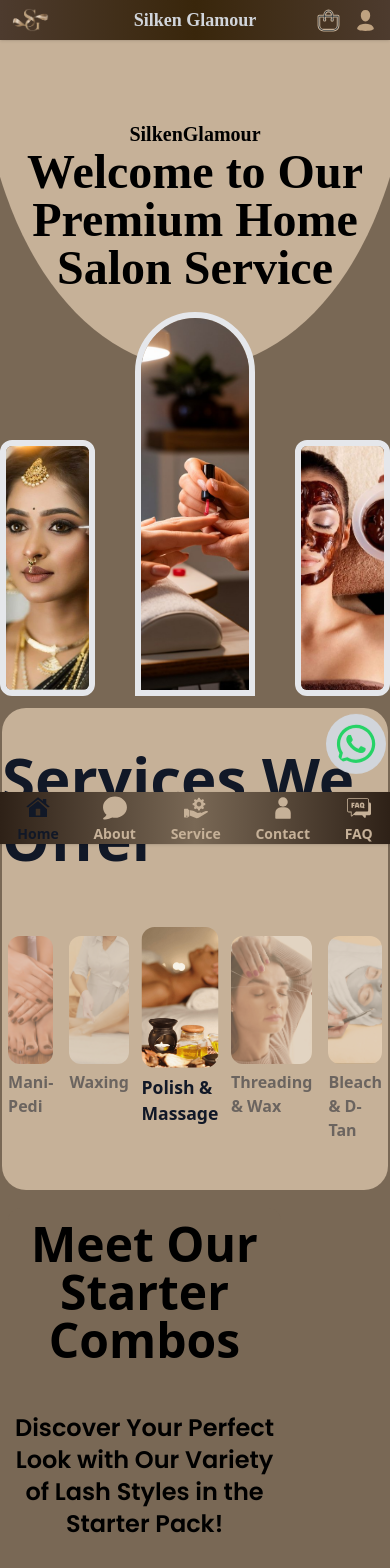
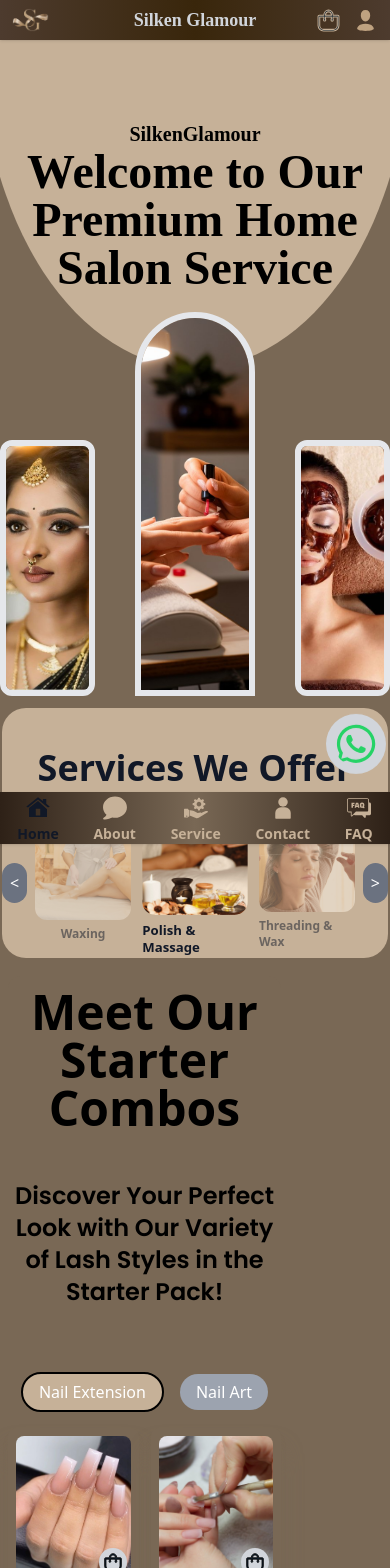
Before and after one commit to Harsh8118-ai/SilkenGlamour, a React (Vite) app in the folder Frontend/: page / in a window 390 px wide. Shown: the top 1568 px of the page. Built offline with nearby package versions, Linux system fonts and the light colour scheme.

Commit message:
Final Code

```diff
--- /dev/null
+++ b/Frontend/src/components/Home/HeroSection.jsx
@@ -0,0 +1,49 @@
+import React from 'react'
+import { Link } from 'react-router-dom'
+
+export default function HeroSection() {
+  return (
+    <>
+    <div className="relative h-full w-full overflow-x-hidden">
+          {/* Curved Background */}
+          <div
+            className="absolute top-0 left-0 w-full h-[50%] bg-MainBGColorYellow"
+            style={{ clipPath: 'ellipse(55% 100% at 50% 0%)' }}
+          ></div>
+
+          {/* Content */}
+          <div className="relative h-full w-full text-center pt-20">
+            <p className='text-xl font-bold text-black font-Logo'>SilkenGlamour</p>
+            <h1 className="text-5xl font-bold text-black mb-5 font-Logo">
+              Welcome to Our <br /> Premium Home Salon Service
+            </h1>
+            <div className='flex items-center justify-center w-full gap-10'>
+              <Link to="/service">
+                <img
+                  src="/Home/Makeup Home.jpg"
+                  alt=""
+                  className="w-64 h-64 rounded-xl border-[6px] border-[000000] object-cover transform hover:opacity-80 hover:border-white mt-32"
+                />
+              </Link>
+
+              <Link to="/service">
+                <img
+                  src="/Home/Banner Mirror.jpeg"
+                  alt=""
+                  className="w-80 h-96 rounded-t-full border-[6px] border-[000000] object-cover transform hover:opacity-95 hover:border-white"
+                />
+              </Link>
+
+              <Link to="/service">
+                <img
+                  src="/Home/Facial Home.jpg"
+                  alt=""
+                  className="w-64 h-64 rounded-xl border-[6px] border-[000000] object-cover transform hover:opacity-80 hover:border-white mt-32"
+                />
+              </Link>
+            </div>
+          </div>
+        </div>
+    </>
+  )
+}
--- a/Frontend/src/components/Home/Home.jsx
+++ b/Frontend/src/components/Home/Home.jsx
@@ -5,6 +5,8 @@ import { useAuth } from '../../Store/auth';
 import HomeService from './HomeService';
 import HomeStarterCombo from './Home Starter Combo';
 import WebCartLayout from '../Cart/WebCartLayout';
+import HeroSection from './HeroSection';
+import HomeServiceMobile from './HomeServiceMobile';
 
 export default function Home() {
   const [isCartOpen, setIsCartOpen] = useState(false); // State to toggle cart visibility
@@ -217,50 +219,14 @@ export default function Home() {
         </div>
 
         {/* HERO SECTION */}
-        <div className="relative h-full w-full overflow-x-hidden">
-          {/* Curved Background */}
-          <div
-            className="absolute top-0 left-0 w-full h-[50%] bg-MainBGColorYellow"
-            style={{ clipPath: 'ellipse(55% 100% at 50% 0%)' }}
-          ></div>
-
-          {/* Content */}
-          <div className="relative h-full w-full text-center pt-20">
-            <p className='text-xl font-bold text-black font-Logo'>SilkenGlamour</p>
-            <h1 className="text-5xl font-bold text-black mb-5 font-Logo">
-              Welcome to Our <br /> Premium Home Salon Service
-            </h1>
-            <div className='flex items-center justify-center w-full gap-10'>
-              <Link to="/service">
-                <img
-                  src="/Home/Makeup Home.jpg"
-                  alt=""
-                  className="w-64 h-64 rounded-xl border-[6px] border-[000000] object-cover transform hover:opacity-80 hover:border-white mt-32"
-                />
-              </Link>
-
-              <Link to="/service">
-                <img
-                  src="/Home/Banner Mirror.jpeg"
-                  alt=""
-                  className="w-80 h-96 rounded-t-full border-[6px] border-[000000] object-cover transform hover:opacity-95 hover:border-white"
-                />
-              </Link>
-
-              <Link to="/service">
-                <img
-                  src="/Home/Facial Home.jpg"
-                  alt=""
-                  className="w-64 h-64 rounded-xl border-[6px] border-[000000] object-cover transform hover:opacity-80 hover:border-white mt-32"
-                />
-              </Link>
-            </div>
-          </div>
-        </div>
+        <HeroSection />
 
         {/* SERVICES */}
-        <div className='bg-MainBGColorYellow rounded-3xl m-0.5 mt-3'>
+        <div className='hidden sm:block bg-MainBGColorYellow rounded-3xl m-0.5 mt-3'>
           <HomeService />
+        </div>
+        <div className='sm:hidden bg-MainBGColorYellow rounded-3xl m-0.5 mt-3'>
+          <HomeServiceMobile />
         </div>
 
         {/* COMBO PACK SECTION */}
--- /dev/null
+++ b/Frontend/src/components/Home/HomeServiceMobile.jsx
@@ -0,0 +1,88 @@
+import React, { useState } from 'react';
+import { Link } from 'react-router-dom';
+
+export default function HomeServiceMobile() {
+  const [activeIndex, setActiveIndex] = useState(4); // Start with the middle card (index 4)
+
+  const services = [
+    { name: 'Nail Art', image: '/Temp/Nail Art.jpg', link: '/service/nailart' },
+    { name: 'Hair Care', image: '/Temp/Haircare.jpg', link: '/service/haircare' },
+    { name: 'Mani-Pedi', image: '/Temp/Pedicure.jpg', link: '/service/mani-pedi' },
+    { name: 'Waxing', image: '/Temp/Waxing.jpg', link: '/service/waxing' },
+    { name: 'Polish & Massage', image: '/Temp/Massage.jpg', link: '/service/body-polishing' },
+    { name: 'Threading & Wax', image: '/Temp/Threading.jpg', link: '/service/threading' },
+    { name: 'Bleach & D-Tan', image: '/Temp/Bleach.jpg', link: '/service/bleach-dtan' },
+    { name: 'Wedding Package', image: '/Temp/Makeup.jpg', link: '/service/weddingpakage' },
+    { name: 'Facial & Cleanup', image: '/Temp/Facial.jpg', link: '/service/facial-cleanup' },
+  ];
+
+  // Function to handle cyclic scrolling
+  const handleScroll = (direction) => {
+    if (direction === 'left') {
+      setActiveIndex((prevIndex) => (prevIndex === 0 ? services.length - 1 : prevIndex - 1));
+    } else {
+      setActiveIndex((prevIndex) => (prevIndex === services.length - 1 ? 0 : prevIndex + 1));
+    }
+  };
+
+  // Create a cyclic array of services (before and after the visible ones)
+  const getVisibleServices = (cardsToShow) => {
+    const totalServices = services.length;
+    const visibleServices = [];
+
+    // Adjust for 3 cards on mobile and 5 cards on larger screens
+    for (let i = -Math.floor(cardsToShow / 2); i <= Math.floor(cardsToShow / 2); i++) {
+      visibleServices.push(services[(activeIndex + i + totalServices) % totalServices]);
+    }
+    return visibleServices;
+  };
+
+  return (
+    <div className="bg-transparent min-h-fit flex flex-col items-center">
+      <h6 className="text-4xl sm:text-6xl font-bold text-gray-900 mt-10">
+        Services We Offer
+      </h6>
+      <div className="flex items-center mt-5">
+        {/* Left Scroll Button */}
+        <button
+          className="bg-gray-500 text-white rounded-full p-2 hover:bg-gray-700 transition duration-300 ease-in-out"
+          onClick={() => handleScroll('left')}
+        >
+          &lt;
+        </button>
+
+        {/* Carousel Container */}
+        <div className="flex overflow-hidden items-center justify-center sm:p-10 w-full" >
+          {/* Show 3 cards on mobile and 5 cards on larger screens */}
+          {getVisibleServices(3).map((service, index) => (
+            <Link to={service.link} key={service.name}>
+              <div
+                className={`flex flex-col items-center justify-center p-2 transform-gpu transition-all duration-500 ease-out ${
+                  index === 1 ? 'scale-110 opacity-100 hover:scale-[1.15]' : 'scale-100 opacity-50'
+                }`}
+                style={{
+                  transitionTimingFunction: 'cubic-bezier(0.25, 0.8, 0.25, 1)', // Smoother animation
+                }}
+              >
+                <img
+                  src={service.image}
+                  alt={service.name}
+                  className="w-full h-full sm:w-32 sm:h-32 lg:w-40 lg:h-40 rounded-xl object-cover transition-all duration-500 ease-out hover:shadow-md"
+                />
+                <p className="pt-1.5 font-semibold text-gray-900 text-xs">{service.name}</p>
+              </div>
+            </Link>
+          ))}
+        </div>
+
+        {/* Right Scroll Button */}
+        <button
+          className="bg-gray-500 text-white rounded-full p-2 hover:bg-gray-700 transition duration-300 ease-in-out"
+          onClick={() => handleScroll('right')}
+        >
+          &gt;
+        </button>
+      </div>
+    </div>
+  );
+}
```
